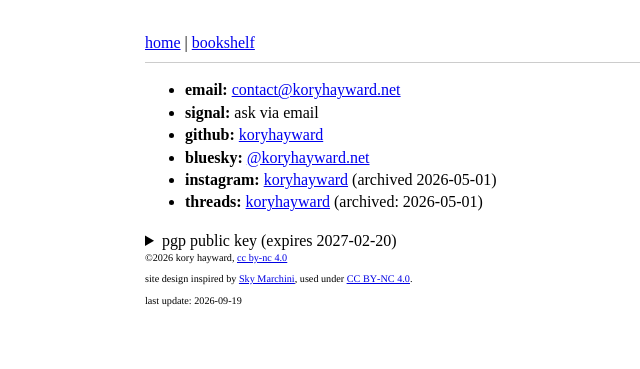
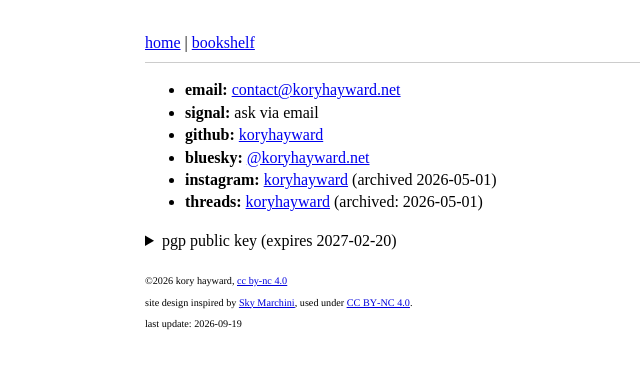
Before and after one commit to koryhayward/koryhayward.github.io, a Jekyll site: the page built from index.md, in a window 1280 px wide. Shown: the top 369 px of the page, without its empty margins (120-760 px from the left). Built offline with Jekyll 4.4.1, drawn with Linux system fonts in a browser that asks for light colours.

Commit message:
added break to sep. pgp and footer on home

```diff
--- a/_includes/footer.html
+++ b/_includes/footer.html
@@ -7,14 +7,16 @@
   <meta name="Generator" content="Cocoa HTML Writer">
   <meta name="CocoaVersion" content="2685.7">
   <style type="text/css">
-    p.p1 {margin: 0.0px 0.0px 10.2px 0.0px; font: 10.2px Times; -webkit-text-stroke: #000000}
+    p.p1 {margin: 0.0px 0.0px 10.2px 0.0px; font: 10.2px Times; -webkit-text-stroke: #000000; min-height: 13.0px}
+    p.p2 {margin: 0.0px 0.0px 10.2px 0.0px; font: 10.2px Times; -webkit-text-stroke: #000000}
     span.s1 {font-kerning: none}
-    span.s2 {text-decoration: underline ; font-kerning: none; color: #0000e3; -webkit-text-stroke: 0px #0000e3}
+    span.s2 {text-decoration: underline ; font-kerning: none; color: #0000dc; -webkit-text-stroke: 0px #0000dc}
   </style>
 </head>
 <body>
-<p class="p1"><span class="s1">©2026 kory hayward, <a href="https://creativecommons.org/licenses/by-nc/4.0/"><span class="s2">cc by-nc 4.0</span></a></span></p>
-<p class="p1"><span class="s1">site design inspired by <a href="https://skymarchini.net/"><span class="s2">Sky Marchini</span></a>, used under <a href="https://creativecommons.org/licenses/by-nc/4.0/"><span class="s2">CC BY-NC 4.0</span></a>.</span></p>
-<p class="p1"><span class="s1">last update: 2026-09-19</span></p>
+<p class="p1"><span class="s1"></span><br></p>
+<p class="p2"><span class="s1">©2026 kory hayward, <a href="https://creativecommons.org/licenses/by-nc/4.0/"><span class="s2">cc by-nc 4.0</span></a></span></p>
+<p class="p2"><span class="s1">site design inspired by <a href="https://skymarchini.net/"><span class="s2">Sky Marchini</span></a>, used under <a href="https://creativecommons.org/licenses/by-nc/4.0/"><span class="s2">CC BY-NC 4.0</span></a>.</span></p>
+<p class="p2"><span class="s1">last update: 2026-09-19</span></p>
 </body>
 </html>
```
